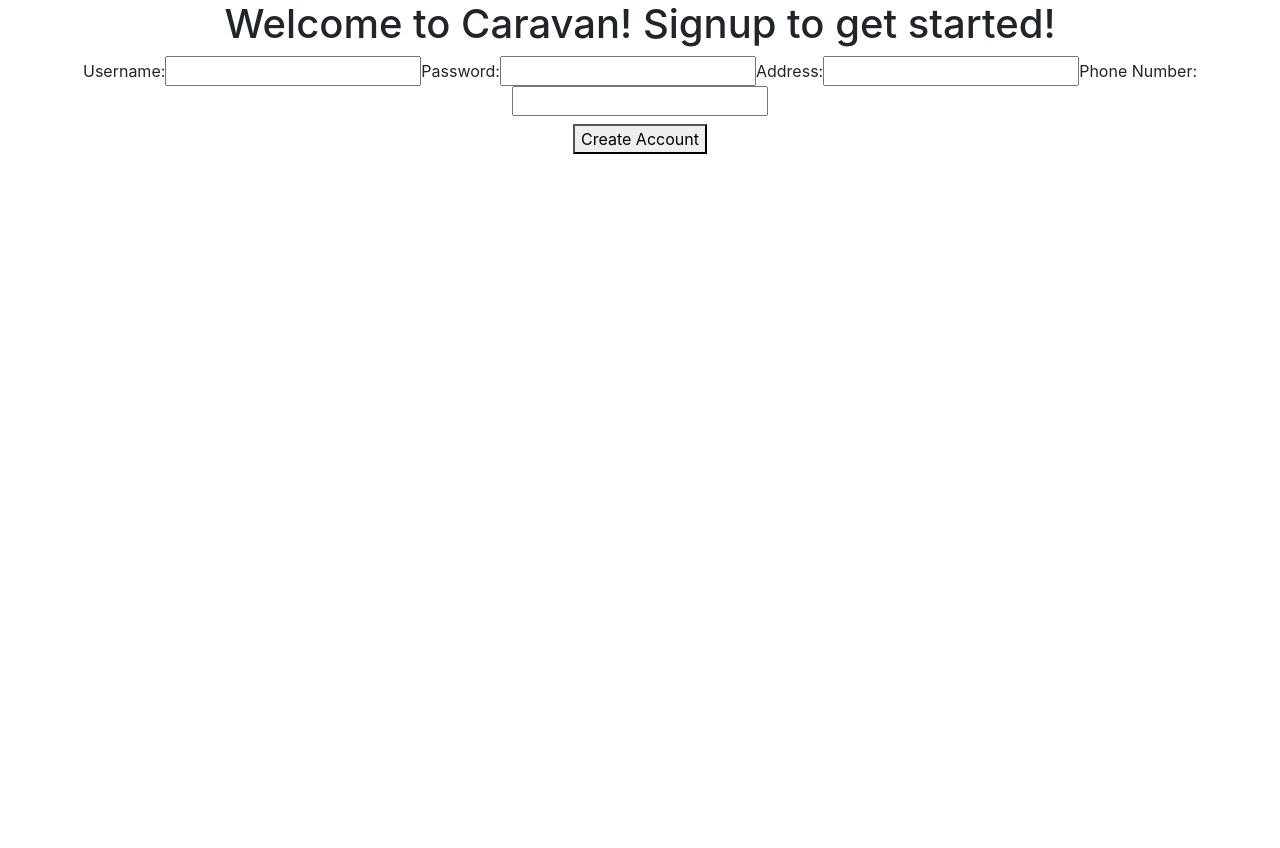
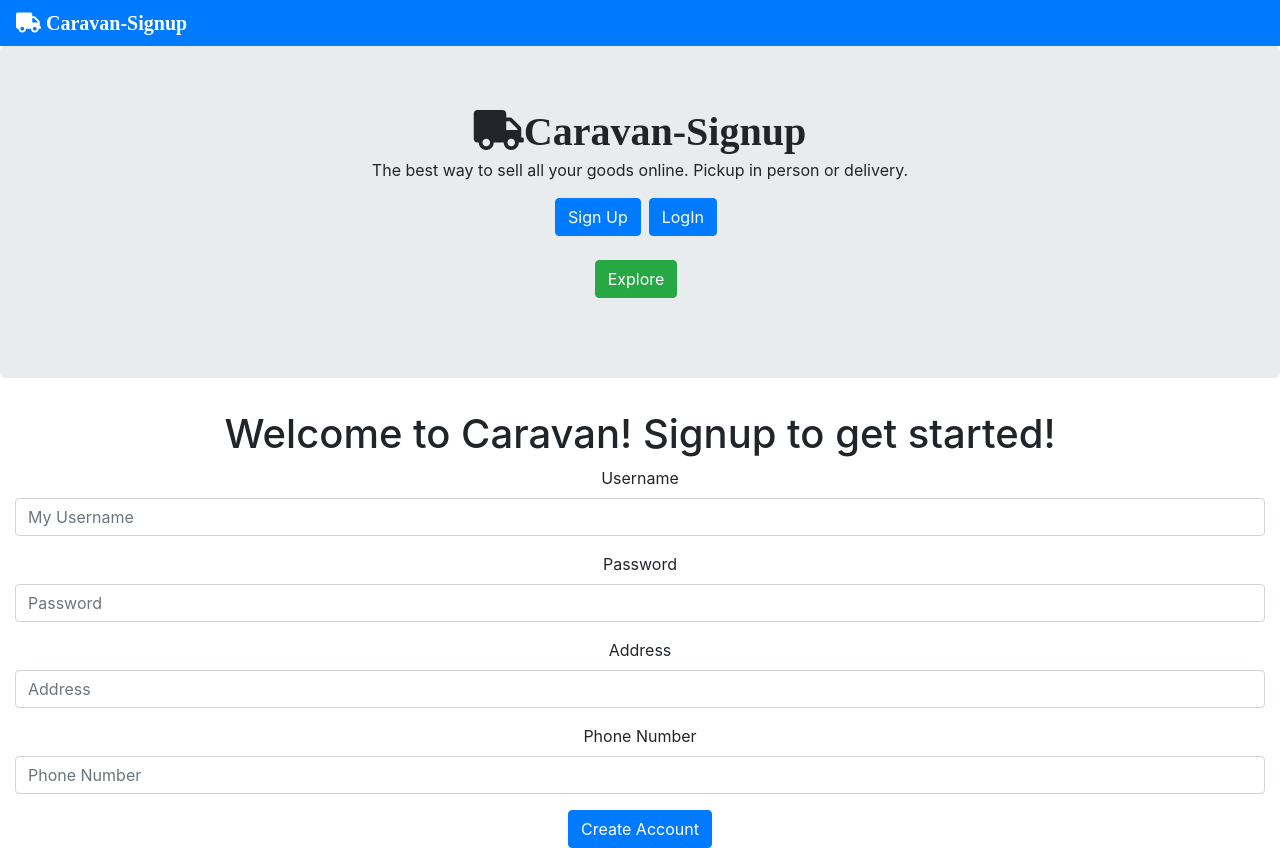
Before and after one commit to minjoomagic/caravan-frontend, a React (Create React App) app: page /signup in a window 1280 px wide. Before the commit the page ends 800 px from the top, so only its background shows below. Built offline with nearby package versions, Linux system fonts and the light colour scheme; no server answers.

Commit message:
added landing pages and routes

```diff
--- a/src/App.js
+++ b/src/App.js
@@ -1,16 +1,16 @@
-import React, { Component } from 'react';
-import { Route, Switch, withRouter } from 'react-router-dom'
-import './App.css';
+import React, { Component } from "react";
+import { Route, Switch, withRouter } from "react-router-dom";
+import "./App.css";
 
-import Main from './Components/Main'
-import Signup from './Components/Signup'
-import Login from './Components/Login'
+import Main from "./Components/Main";
+import Signup from "./Components/Signup";
+import Login from "./Components/Login";
+import LandingPage from "./Components/LandingPage";
 
 class App extends Component {
-
-  state ={
+  state = {
     user: null
-  }
+  };
 
   componentDidMount() {
     let token = localStorage.getItem("token");
@@ -25,36 +25,35 @@ class App extends Component {
     })
       .then(resp => resp.json())
       .then(data => {
-    console.log("data returned from API:", data)
-    this.setState({ user: data.user })});
-  console.log("end of component did mount")
+        console.log("data returned from API:", data);
+        this.setState({ user: data.user });
+      });
+    console.log("end of component did mount");
   }
   // ================== HANDLE LOGIN ================
-  onLoginHandler = (user) => {
-    console.log("onLoginHandlerFIRING!!!")
+  onLoginHandler = user => {
+    console.log("onLoginHandlerFIRING!!!");
     let token = localStorage.getItem("token");
-    fetch("http://localhost:3000/login_user",
-    {
+    fetch("http://localhost:3000/login_user", {
       method: "POST",
       headers: {
         "content-type": "application/json",
         accepts: "application/json",
         authorization: `${token}`
       },
-      body: JSON.stringify({user})
-    }
-  )
+      body: JSON.stringify({ user })
+    })
       .then(resp => resp.json())
       .then(data => {
-      localStorage.setItem("token", data.jwt)
-      this.setState({ user: data.user})
+        localStorage.setItem("token", data.jwt);
+        this.setState({ user: data.user });
       });
-    console.log("token is:", localStorage.token)
+    console.log("token is:", localStorage.token);
     this.props.history.push("/items");
-  }
+  };
 
   // ================== HANDLE CREATE USER ================
-  onCreateUserHandler = (user) =>{
+  onCreateUserHandler = user => {
     let config = {
       method: "POST",
       headers: {
@@ -62,27 +61,29 @@ class App extends Component {
         accepts: "application/json"
       },
       body: JSON.stringify({
-        user: { username: user.username, password: user.password, address: user.address, phone_number: user.phoneNumber }
+        user: {
+          username: user.username,
+          password: user.password,
+          address: user.address,
+          phone_number: user.phoneNumber
+        }
       })
-    }
+    };
     fetch("http://localhost:3000/users", config)
       .then(resp => resp.json())
       .then(data => {
-      console.log("create user fired:", data)
-      this.setState({ user: data.user})
-      localStorage.setItem("token", data.token)
+        console.log("create user fired:", data);
+        this.setState({ user: data.user });
+        localStorage.setItem("token", data.token);
         this.props.history.push("/items");
-    })
-
-  }
+      });
+  };
   // ================ HANDLE LOGOUT ================
   logoutHandler = () => {
     localStorage.removeItem("token");
     this.props.history.push("/login");
-    this.setState({user: null})
+    this.setState({ user: null });
   };
-
-
 
   render() {
     return (
@@ -90,9 +91,40 @@ class App extends Component {
         {/*this.state.user ? this.state.user.username : "Not Logged In"*/}
 
         <Switch>
-        <Route path="/items" render={routerProps => (<Main logOutHandler={this.logoutHandler} user={this.state.user}/>)}/>
-        <Route path="/signup" render={routerProps => (<Signup onCreateUserHandler={this.onCreateUserHandler}/>)}/>
-        <Route path="/login" render={routerProps => (<Login onLoginHandler={this.onLoginHandler}/>)}/>
+          <Route
+            path="/items"
+            render={routerProps => (
+              <Main logOutHandler={this.logoutHandler} user={this.state.user} />
+            )}
+          />
+          <Route
+            path="/signup"
+            render={routerProps => (
+              <Signup
+                onCreateUserHandler={this.onCreateUserHandler}
+                title="Caravan"
+                logo="truck"
+                color="primary"
+              />
+            )}
+          />
+          <Route
+            path="/login"
+            render={routerProps => (
+              <Login
+                onLoginHandler={this.onLoginHandler}
+                title="Caravan"
+                logo="truck"
+                color="primary"
+              />
+            )}
+          />
+          <Route
+            path="/"
+            render={routerProps => (
+              <LandingPage title="Caravan" logo="truck" color="primary" />
+            )}
+          />
         </Switch>
       </div>
     );
--- /dev/null
+++ b/src/Components/LandingPage.js
@@ -0,0 +1,41 @@
+import React from "react";
+import { Navbar, Nav, Button } from "react-bootstrap";
+import Jumbotron from "react-bootstrap/Jumbotron";
+
+class LandingPage extends React.Component {
+  render() {
+    return (
+      <div>
+        <Navbar bg={this.props.color} variant="dark">
+          <Navbar.Brand className={`fas fa-${this.props.logo}`} href="#home">
+            {" "}
+            {this.props.title}
+          </Navbar.Brand>
+        </Navbar>
+        <Jumbotron>
+          <h1 className={`fas fa-${this.props.logo}`}>Caravan</h1>
+          <p>
+            The best way to sell all your goods online. Pickup in person or
+            delivery.
+          </p>
+          <p>
+            <Button className="mr-2" variant="primary" href="/signup">
+              Sign Up
+            </Button>
+            <Button className="mr-2" variant="primary" href="/login">
+              LogIn
+            </Button>
+            <br />
+            <br />
+            <Button className="mr-2" variant="success" href="/items">
+              Explore
+            </Button>
+          </p>
+        </Jumbotron>
+        ;
+      </div>
+    );
+  }
+}
+
+export default LandingPage;
--- a/src/Components/Login.js
+++ b/src/Components/Login.js
@@ -1,37 +1,87 @@
-import React from 'react'
+import React from "react";
 import { Link } from "react-router-dom";
-import { withRouter } from 'react-router-dom'
+import { withRouter } from "react-router-dom";
+import { Container, Col, Form, FormGroup, Label, Input } from "reactstrap";
+import { Navbar, Nav, Button } from "react-bootstrap";
+import Jumbotron from "react-bootstrap/Jumbotron";
 
-class Login extends React.Component{
-
+class Login extends React.Component {
   state = {
     username: "",
     password: ""
+  };
+
+  onChangeHandler = e => {
+    this.setState({ [e.target.name]: e.target.value });
+  };
+
+  onLoginHandler = () => {
+    this.props.onLoginHandler(this.state);
+  };
+
+  render() {
+    return (
+      <div>
+        <Navbar bg={this.props.color} variant="dark">
+          <Navbar.Brand className={`fas fa-${this.props.logo}`} href="/">
+            {" "}
+            {this.props.title}-Login
+          </Navbar.Brand>
+        </Navbar>
+        <Jumbotron>
+          <h1 className={`fas fa-${this.props.logo}`}>Caravan-Login</h1>
+          <p>
+            The best way to sell all your goods online. Pickup in person or
+            delivery.
+          </p>
+          <p>
+            <Button className="mr-2" variant="primary" href="/signup">
+              Sign Up
+            </Button>
+            <Button className="mr-2" variant="primary" href="/login">
+              LogIn
+            </Button>
+            <br />
+            <br />
+            <Button className="mr-2" variant="success" href="/items">
+              Explore
+            </Button>
+          </p>
+        </Jumbotron>
+
+        <Container className="App">
+          <h2>Welcome back to Caravan! Login to get started again!</h2>
+          <Form className="form">
+            <Col>
+              <FormGroup>
+                <Label>Username</Label>
+                <Input
+                  onChange={this.onChangeHandler}
+                  type="text"
+                  name="username"
+                  placeholder="My Username"
+                />
+              </FormGroup>
+            </Col>
+            <Col>
+              <FormGroup>
+                <Label for="examplePassword">Password</Label>
+                <Input
+                  onChange={this.onChangeHandler}
+                  type="password"
+                  name="password"
+                  placeholder="********"
+                />
+              </FormGroup>
+            </Col>
+            <Button variant="primary" onClick={this.onLoginHandler}>
+              Log in
+            </Button>
+          </Form>
+        </Container>
+      </div>
+    );
   }
-
-  onChangeHandler = (e) =>{
-    this.setState({[e.target.name]: e.target.value})
-  }
-
-  onLoginHandler = () =>{
-    this.props.onLoginHandler(this.state)
-  }
-
-  render(){
-    return(
-      <div>
-        <h1> Welcome back to Caravan! Login to get started again! </h1>
-        <label>
-        Username:
-        <input onChange={this.onChangeHandler} type="text" name="username" />
-        Password
-        <input onChange={this.onChangeHandler} type="password" name="password" />
-        </label>
-          <button onClick={this.onLoginHandler}> Sign in </button>
-      </div>
-    )
-  }
-
 }
 
-export default withRouter(Login)
+export default withRouter(Login);
--- a/src/Components/Signup.js
+++ b/src/Components/Signup.js
@@ -1,41 +1,106 @@
-import React from 'react'
+import React from "react";
+import { Navbar, Nav, Button } from "react-bootstrap";
+import { Container, Col, Form, FormGroup, Label, Input } from "reactstrap";
+import Jumbotron from "react-bootstrap/Jumbotron";
 
-class Signup extends React.Component{
-
+class Signup extends React.Component {
   state = {
     username: "",
     password: "",
     address: "",
     phoneNumber: ""
+  };
+
+  onChangeHandler = e => {
+    this.setState({ [e.target.name]: e.target.value });
+  };
+
+  onCreateUserHandler = () => {
+    this.props.onCreateUserHandler(this.state);
+  };
+
+  render() {
+    return (
+      <div>
+        <Navbar bg={this.props.color} variant="dark">
+          <Navbar.Brand className={`fas fa-${this.props.logo}`} href="/">
+            {" "}
+            {this.props.title}-Signup
+          </Navbar.Brand>
+        </Navbar>
+        <Jumbotron>
+          <h1 className={`fas fa-${this.props.logo}`}>Caravan-Signup</h1>
+          <p>
+            The best way to sell all your goods online. Pickup in person or
+            delivery.
+          </p>
+          <p>
+            <Button className="mr-2" variant="primary" href="/signup">
+              Sign Up
+            </Button>
+            <Button className="mr-2" variant="primary" href="/login">
+              LogIn
+            </Button>
+            <br />
+            <br />
+            <Button className="mr-2" variant="success" href="/items">
+              Explore
+            </Button>
+          </p>
+        </Jumbotron>
+        <h1> Welcome to Caravan! Signup to get started! </h1>
+        <Form className="form">
+          <Col>
+            <FormGroup>
+              <Label>Username</Label>
+              <Input
+                onChange={this.onChangeHandler}
+                type="text"
+                name="username"
+                placeholder="My Username"
+              />
+            </FormGroup>
+          </Col>
+          <Col>
+            <FormGroup>
+              <Label for="examplePassword">Password</Label>
+              <Input
+                onChange={this.onChangeHandler}
+                type="password"
+                name="password"
+                placeholder="Password"
+              />
+            </FormGroup>
+          </Col>
+          <Col>
+            <FormGroup>
+              <Label for="address">Address</Label>
+              <Input
+                onChange={this.onChangeHandler}
+                type="text"
+                name="address"
+                placeholder="Address"
+              />
+            </FormGroup>
+          </Col>
+          <Col>
+            <FormGroup>
+              <Label for="phoneNumber">Phone Number</Label>
+              <Input
+                onChange={this.onChangeHandler}
+                type="number"
+                name="phoneNumber"
+                placeholder="Phone Number"
+              />
+            </FormGroup>
+          </Col>
+          <Button variant="primary" onClick={this.onCreateUserHandler}>
+            Create Account
+          </Button>
+        </Form>
+      </div>
+    );
   }
-
-  onChangeHandler = (e) =>{
-    this.setState({[e.target.name]: e.target.value})
-  }
-
-  onCreateUserHandler = () =>{
-    this.props.onCreateUserHandler(this.state)
-  }
-
-  render(){
-    return(
-      <div>
-        <h1> Welcome to Caravan! Signup to get started! </h1>
-        <label>
-        Username:
-        <input onChange={this.onChangeHandler} type="text" name="username" />
-        Password:
-        <input onChange={this.onChangeHandler} type="password" name="password" />
-        Address:
-        <input onChange={this.onChangeHandler} type="text" name="address" />
-        Phone Number:
-        <input onChange={this.onChangeHandler} type="number" name="phoneNumber" />
-        </label>
-        <button onClick={this.onCreateUserHandler}> Create Account </button>
-      </div>
-    )
-  }
-
 }
 
-export default Signup
+export default Signup;
```
Also changed, not shown: src/Components/Header.js (+31 -24 lines), src/Components/Main.js (+92 -75 lines). Lines whose indentation alone changed are shown as unchanged.
